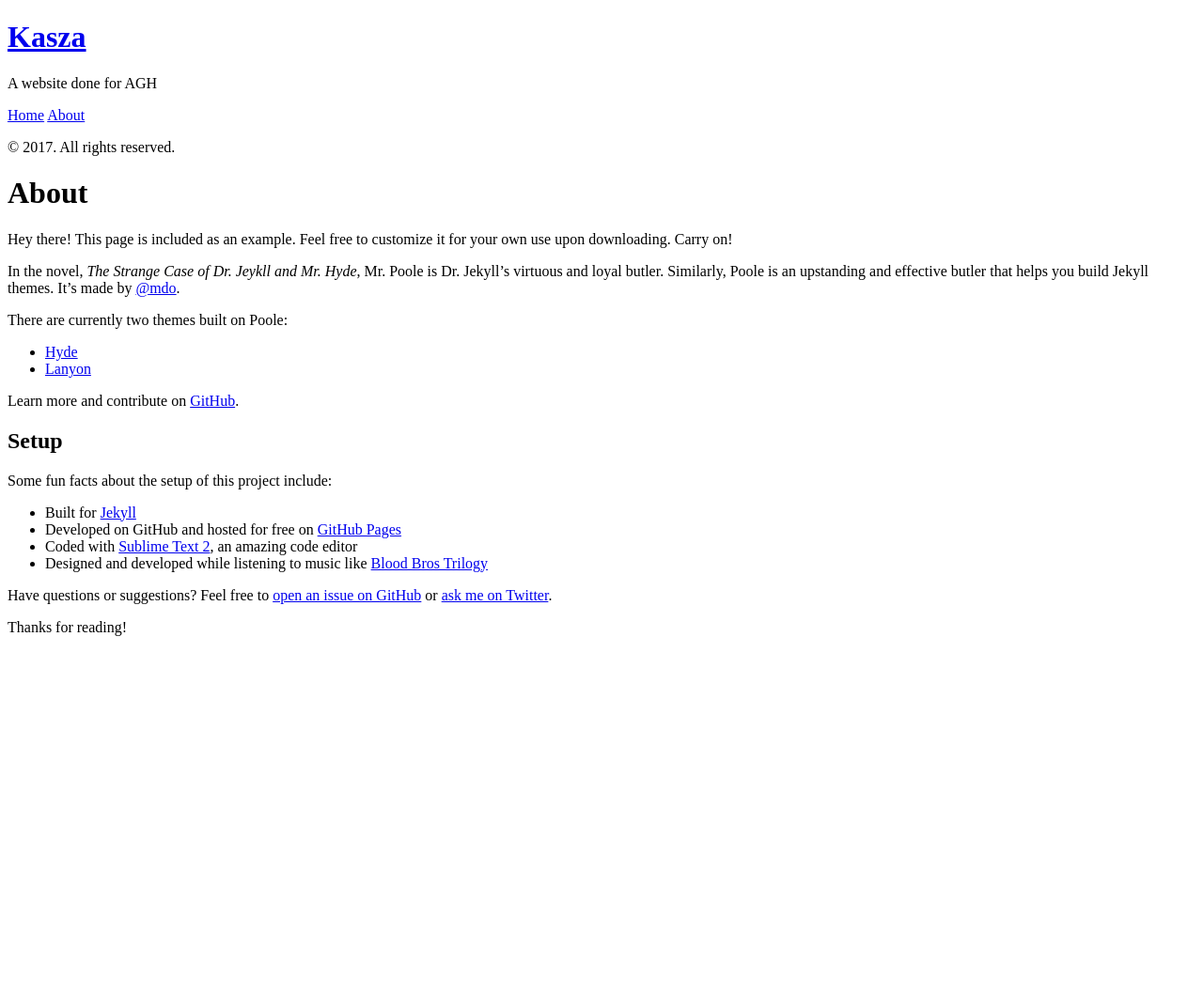
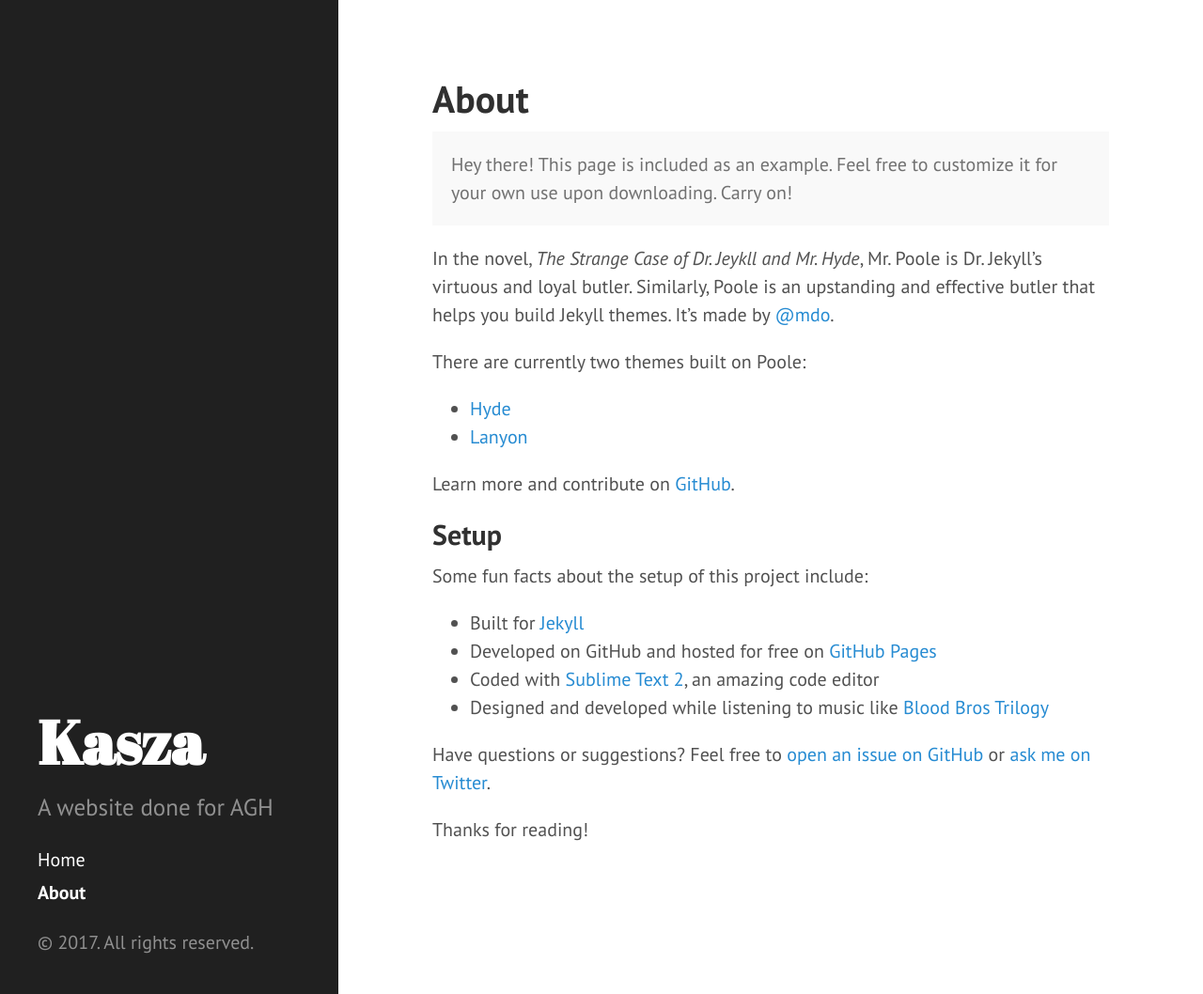
Before and after one commit to kacprzak/kasza-website, a Jekyll site: the page built from about.md, in a window 1280 px wide and 1058 px high. Shown: the whole window at 94% size. Built offline with Jekyll 4.4.1, drawn with Linux system fonts in a browser that asks for light colours.

Commit message:
Reverted last change

```diff
--- a/_config.yml
+++ b/_config.yml
@@ -2,6 +2,6 @@
 title:            Kasza
 tagline:          'A tagline'
 description:      'A website done for AGH'
-baseurl:          /kasza-website
+baseurl:          /kasza-website/
 
 #paginate:         5
```
